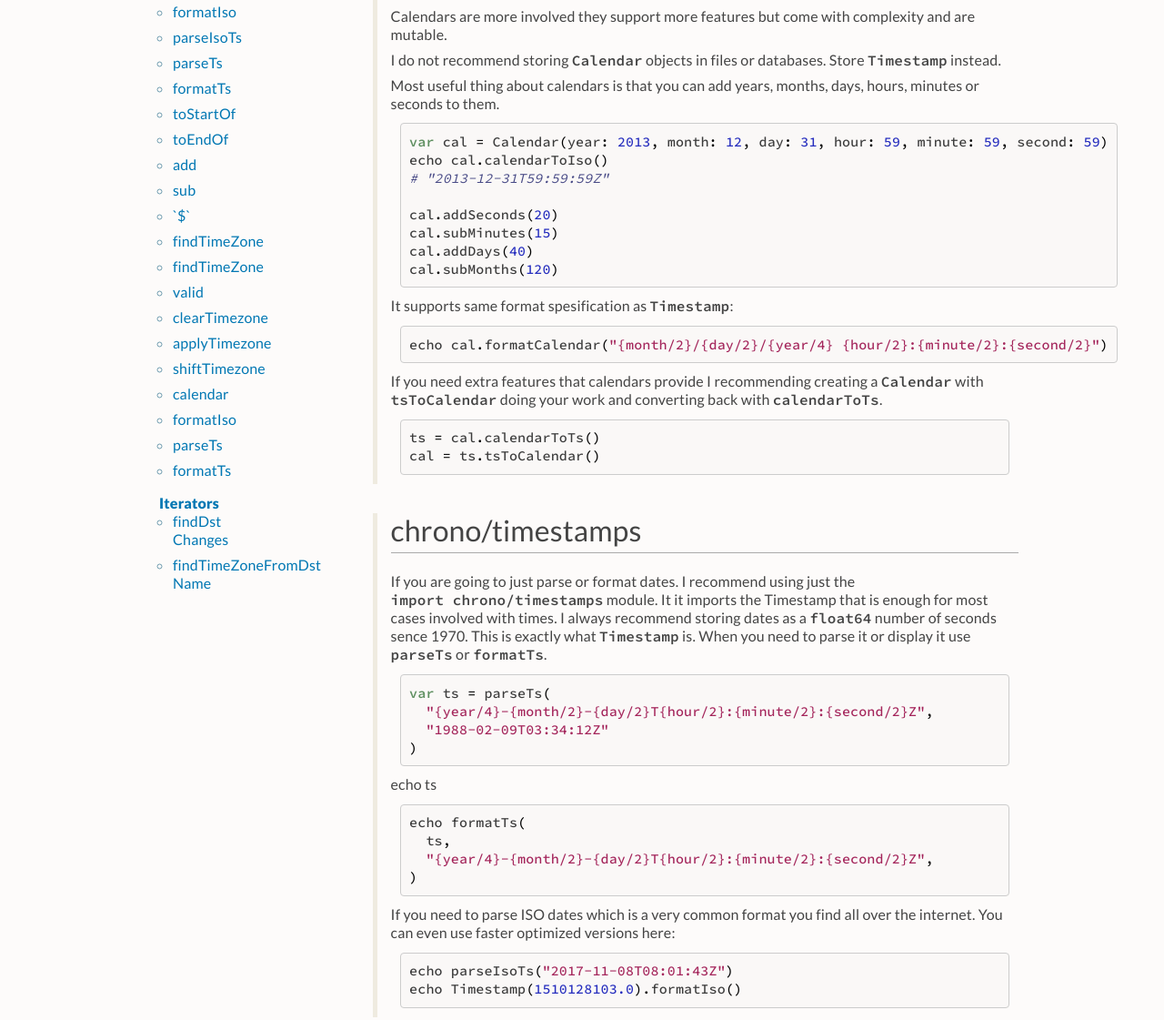
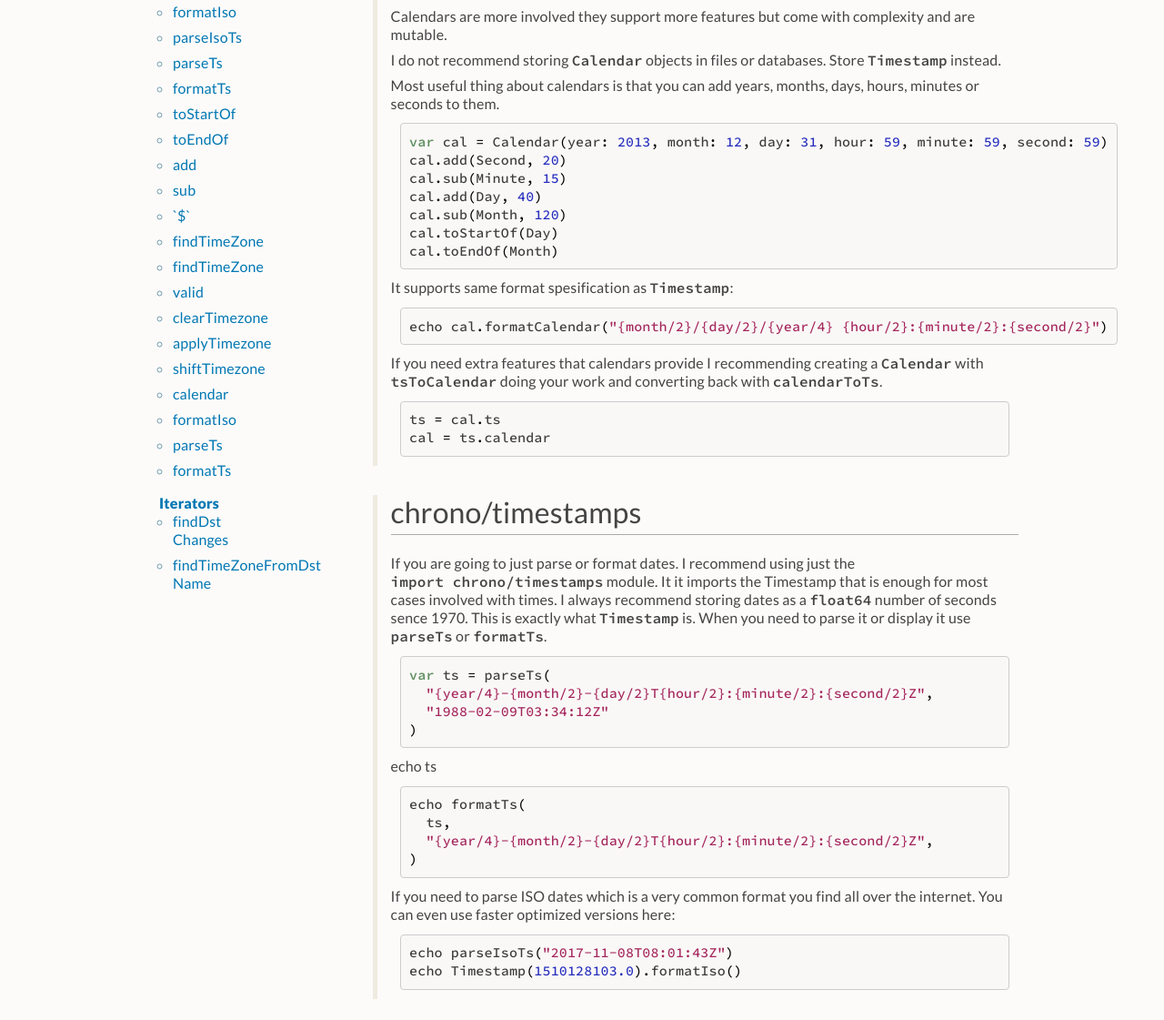
Before and after one commit to treeform/chrono, a plain HTML site: page docs/index.html in a window 1280 px wide. Shown: the part 1618-2739 px from the top of the page at 91% size. Drawn offline with Linux system fonts and the light colour scheme; a script that the page names is missing.

Commit message:
Update docs

```diff
--- a/docs/index.html
+++ b/docs/index.html
@@ -1462,16 +1462,15 @@ function main() {
 <p>I do not recommend storing <tt class="docutils literal"><span class="pre">Calendar</span></tt> objects in files or databases. Store <tt class="docutils literal"><span class="pre">Timestamp</span></tt> instead.</p>
 <p>Most useful thing about calendars is that you can add years, months, days, hours, minutes or seconds to them.</p>
 <pre class="listing"><span class="Keyword">var</span> <span class="Identifier">cal</span> <span class="Operator">=</span> <span class="Identifier">Calendar</span><span class="Punctuation">(</span><span class="Identifier">year</span><span class="Punctuation">:</span> <span class="DecNumber">2013</span><span class="Punctuation">,</span> <span class="Identifier">month</span><span class="Punctuation">:</span> <span class="DecNumber">12</span><span class="Punctuation">,</span> <span class="Identifier">day</span><span class="Punctuation">:</span> <span class="DecNumber">31</span><span class="Punctuation">,</span> <span class="Identifier">hour</span><span class="Punctuation">:</span> <span class="DecNumber">59</span><span class="Punctuation">,</span> <span class="Identifier">minute</span><span class="Punctuation">:</span> <span class="DecNumber">59</span><span class="Punctuation">,</span> <span class="Identifier">second</span><span class="Punctuation">:</span> <span class="DecNumber">59</span><span class="Punctuation">)</span>
-<span class="Identifier">echo</span> <span class="Identifier">cal</span><span class="Operator">.</span><span class="Identifier">calendarToIso</span><span class="Punctuation">(</span><span class="Punctuation">)</span>
-<span class="Comment"># &quot;2013-12-31T59:59:59Z&quot;</span>
-
-<span class="Identifier">cal</span><span class="Operator">.</span><span class="Identifier">addSeconds</span><span class="Punctuation">(</span><span class="DecNumber">20</span><span class="Punctuation">)</span>
-<span class="Identifier">cal</span><span class="Operator">.</span><span class="Identifier">subMinutes</span><span class="Punctuation">(</span><span class="DecNumber">15</span><span class="Punctuation">)</span>
-<span class="Identifier">cal</span><span class="Operator">.</span><span class="Identifier">addDays</span><span class="Punctuation">(</span><span class="DecNumber">40</span><span class="Punctuation">)</span>
-<span class="Identifier">cal</span><span class="Operator">.</span><span class="Identifier">subMonths</span><span class="Punctuation">(</span><span class="DecNumber">120</span><span class="Punctuation">)</span></pre><p>It supports same format spesification as <tt class="docutils literal"><span class="pre">Timestamp</span></tt>:</p>
+<span class="Identifier">cal</span><span class="Operator">.</span><span class="Identifier">add</span><span class="Punctuation">(</span><span class="Identifier">Second</span><span class="Punctuation">,</span> <span class="DecNumber">20</span><span class="Punctuation">)</span>
+<span class="Identifier">cal</span><span class="Operator">.</span><span class="Identifier">sub</span><span class="Punctuation">(</span><span class="Identifier">Minute</span><span class="Punctuation">,</span> <span class="DecNumber">15</span><span class="Punctuation">)</span>
+<span class="Identifier">cal</span><span class="Operator">.</span><span class="Identifier">add</span><span class="Punctuation">(</span><span class="Identifier">Day</span><span class="Punctuation">,</span> <span class="DecNumber">40</span><span class="Punctuation">)</span>
+<span class="Identifier">cal</span><span class="Operator">.</span><span class="Identifier">sub</span><span class="Punctuation">(</span><span class="Identifier">Month</span><span class="Punctuation">,</span> <span class="DecNumber">120</span><span class="Punctuation">)</span>
+<span class="Identifier">cal</span><span class="Operator">.</span><span class="Identifier">toStartOf</span><span class="Punctuation">(</span><span class="Identifier">Day</span><span class="Punctuation">)</span>
+<span class="Identifier">cal</span><span class="Operator">.</span><span class="Identifier">toEndOf</span><span class="Punctuation">(</span><span class="Identifier">Month</span><span class="Punctuation">)</span></pre><p>It supports same format spesification as <tt class="docutils literal"><span class="pre">Timestamp</span></tt>:</p>
 <pre class="listing"><span class="Identifier">echo</span> <span class="Identifier">cal</span><span class="Operator">.</span><span class="Identifier">formatCalendar</span><span class="Punctuation">(</span><span class="StringLit">&quot;{month/2}/{day/2}/{year/4} {hour/2}:{minute/2}:{second/2}&quot;</span><span class="Punctuation">)</span></pre><p>If you need extra features that calendars provide I recommending creating a <tt class="docutils literal"><span class="pre">Calendar</span></tt> with <tt class="docutils literal"><span class="pre">tsToCalendar</span></tt> doing your work and converting back with <tt class="docutils literal"><span class="pre">calendarToTs</span></tt>.</p>
-<pre class="listing"><span class="Identifier">ts</span> <span class="Operator">=</span> <span class="Identifier">cal</span><span class="Operator">.</span><span class="Identifier">calendarToTs</span><span class="Punctuation">(</span><span class="Punctuation">)</span>
-<span class="Identifier">cal</span> <span class="Operator">=</span> <span class="Identifier">ts</span><span class="Operator">.</span><span class="Identifier">tsToCalendar</span><span class="Punctuation">(</span><span class="Punctuation">)</span></pre></p></blockquote>
+<pre class="listing"><span class="Identifier">ts</span> <span class="Operator">=</span> <span class="Identifier">cal</span><span class="Operator">.</span><span class="Identifier">ts</span>
+<span class="Identifier">cal</span> <span class="Operator">=</span> <span class="Identifier">ts</span><span class="Operator">.</span><span class="Identifier">calendar</span></pre></p></blockquote>
 <blockquote><p>
 <h1><a class="toc-backref" id="chrono-timestamps" href="#chrono-timestamps">chrono/timestamps</a></h1><p>If you are going to just parse or format dates. I recommend using just the <tt class="docutils literal"><span class="pre">import chrono/timestamps</span></tt> module. It it imports the Timestamp that is enough for most cases involved with times. I always recommend storing dates as a <tt class="docutils literal"><span class="pre">float64</span></tt> number of seconds sence 1970. This is exactly what <tt class="docutils literal"><span class="pre">Timestamp</span></tt> is. When you need to parse it or display it use <tt class="docutils literal"><span class="pre">parseTs</span></tt> or <tt class="docutils literal"><span class="pre">formatTs</span></tt>.</p>
 <pre class="listing"><span class="Keyword">var</span> <span class="Identifier">ts</span> <span class="Operator">=</span> <span class="Identifier">parseTs</span><span class="Punctuation">(</span>
@@ -1869,7 +1868,7 @@ Finds timezones by its dst name (slow).
       <div class="twelve-columns footer">
         <span class="nim-sprite"></span>
         <br/>
-        <small>Made with Nim. Generated: 2018-04-15 09:40:23 UTC</small>
+        <small>Made with Nim. Generated: 2018-04-15 09:43:50 UTC</small>
       </div>
     </div>
   </div>
```
Also changed, not shown: 1 other file.
